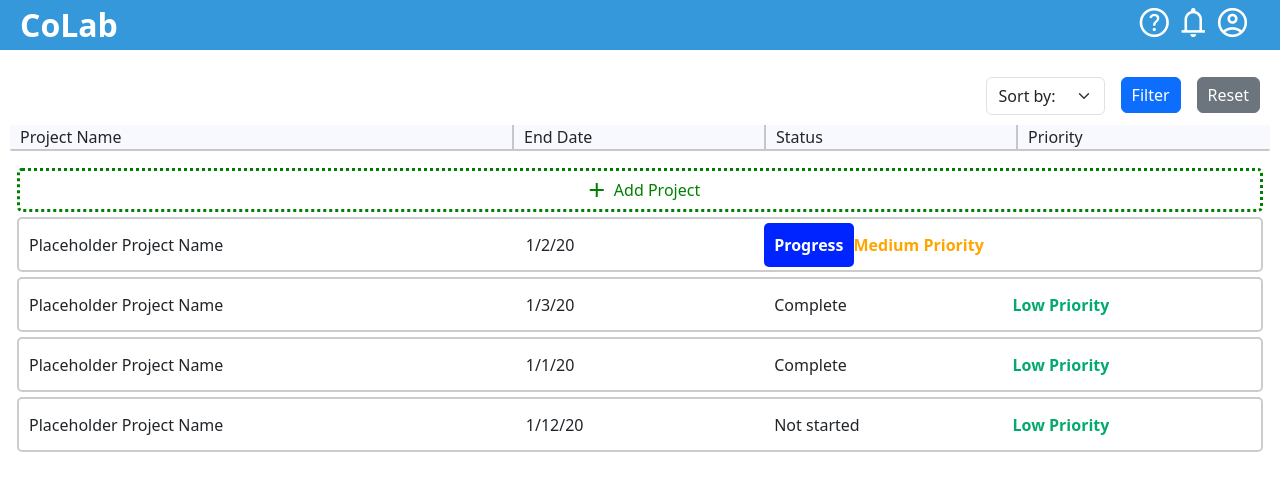
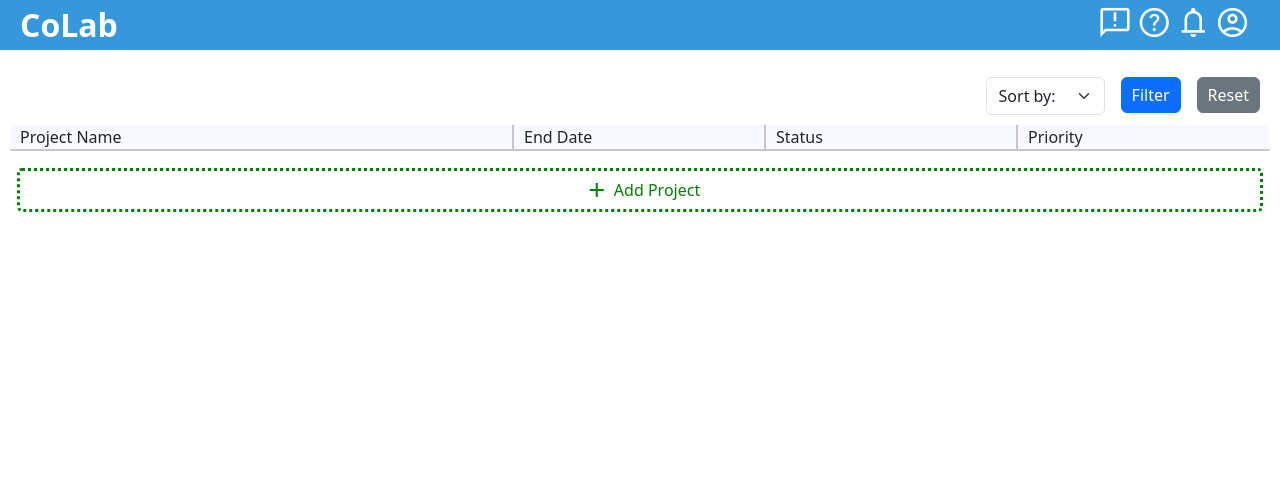
Before and after one commit to aidangg-05/coLaB, a PHP site: page / in a window 1280 px wide. Shown: the top 491 px of the page. Run offline with PHP 8.4, Linux system fonts and the light colour scheme; the visitor is signed in with stand-in values (Sample User, id 1); data that the repository does not hold is empty.

Commit message:
uodated main page

```diff
--- a/src/index.php
+++ b/src/index.php
@@ -19,6 +19,7 @@
     <section class="header">
         <span class="title">CoLab</span>
         <span class="icons">
+            <span class="material-symbols-outlined" style="font-size: 35px" onclick="gocontactus()">feedback</span>
             <span class="material-symbols-outlined" style="font-size: 35px" onclick="goabout()">help</span>
             <span class="material-symbols-outlined" style="font-size: 35px" onclick="togglePopup()" >notifications</span>
             <span class="material-symbols-outlined" style="font-size: 35px" onclick="goprofile()">account_circle</span>
@@ -116,33 +117,6 @@
                 </div>
 
             <?php $i++; }?>
-
-            <div class="Placeholder">
-                <span class="pname">Placeholder Project Name</span>
-                <span class="enddate">1/2/20</span>
-                <span class="status" id="Progress">Progress</span>
-                <span class="priority" id="Medium">Medium Priority</span>
-
-            </div>
-            <div class="Placeholder">
-                <span class="pname">Placeholder Project Name</span>
-                <span class="enddate">1/3/20</span>
-                <span class="status" id="status3">Complete</span>
-                <span class="priority" id="Low">Low Priority</span>
-            </div>
-            <div class="Placeholder">
-                <span class="pname">Placeholder Project Name</span>
-                <span class="enddate">1/1/20</span>
-                <span class="status" id="status3">Complete</span>
-                <span class="priority" id="Low">Low Priority</span>
-            </div>
-            <div class="Placeholder">
-                <span class="pname">Placeholder Project Name</span>
-                <span class="enddate">1/12/20</span>
-                <span class="status" id="status1">Not started</span>
-                <span class="priority" id="Low">Low Priority</span>
-            </div>
-
         </section>
     </section>
 
```
